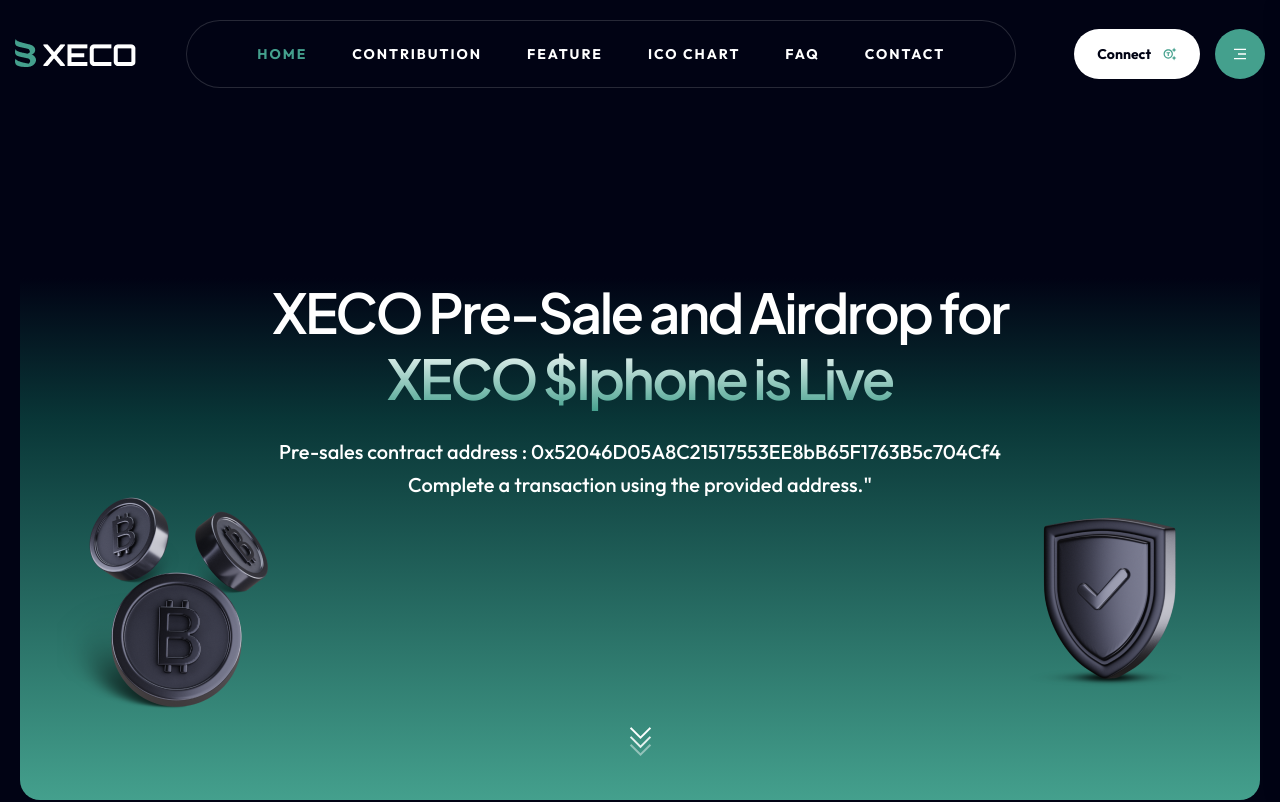
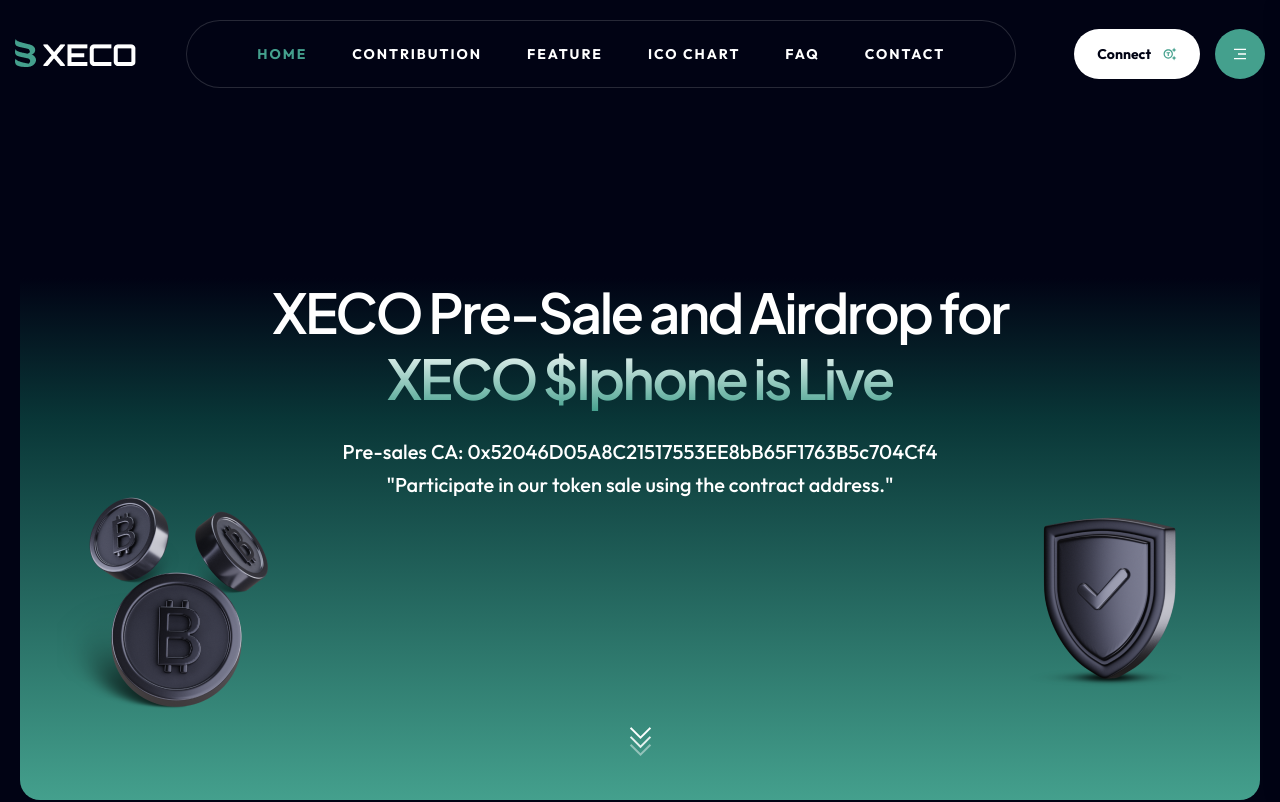
Before and after one commit to jthom0734/airdrop, a Next.js app: page / in a window 1280 px wide. Shown: the top 802 px of the page. Built offline with nearby package versions, Linux system fonts and the light colour scheme.

Commit message:
Hero.jsx

```diff
--- a/components/Hero.jsx
+++ b/components/Hero.jsx
@@ -15,9 +15,9 @@
                 <span> XECO $Iphone is Live</span>
               </h2>
               <p>
-                Pre-sales contract address : 0x52046D05A8C21517553EE8bB65F1763B5c704Cf4
+                Pre-sales CA: 0x52046D05A8C21517553EE8bB65F1763B5c704Cf4
                 <br />
-                Complete a transaction using the provided address."
+                "Participate in our token sale using the contract address."
               </p>
             </div>
           </div>
```
